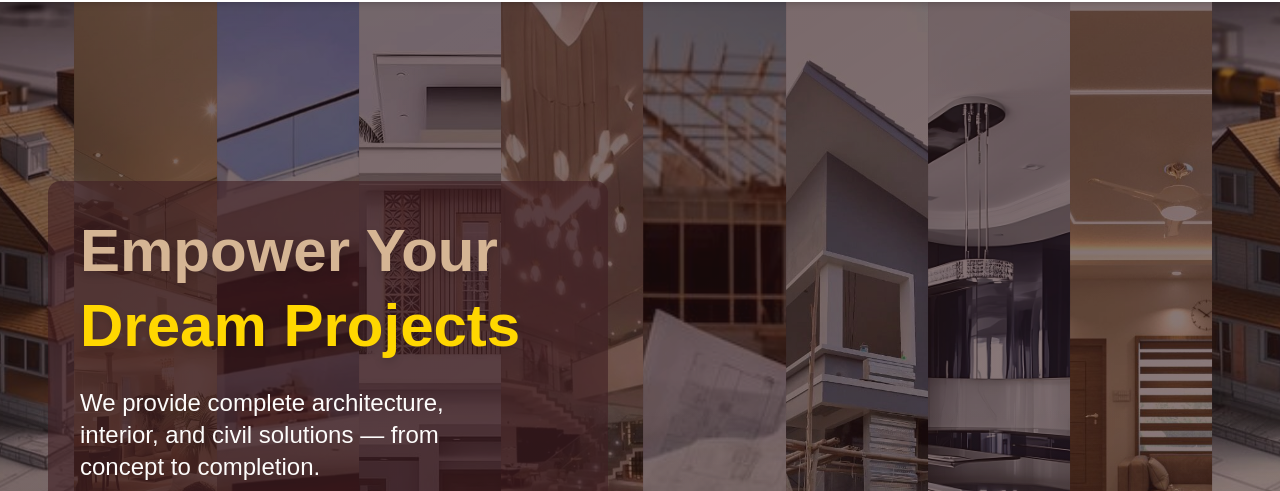
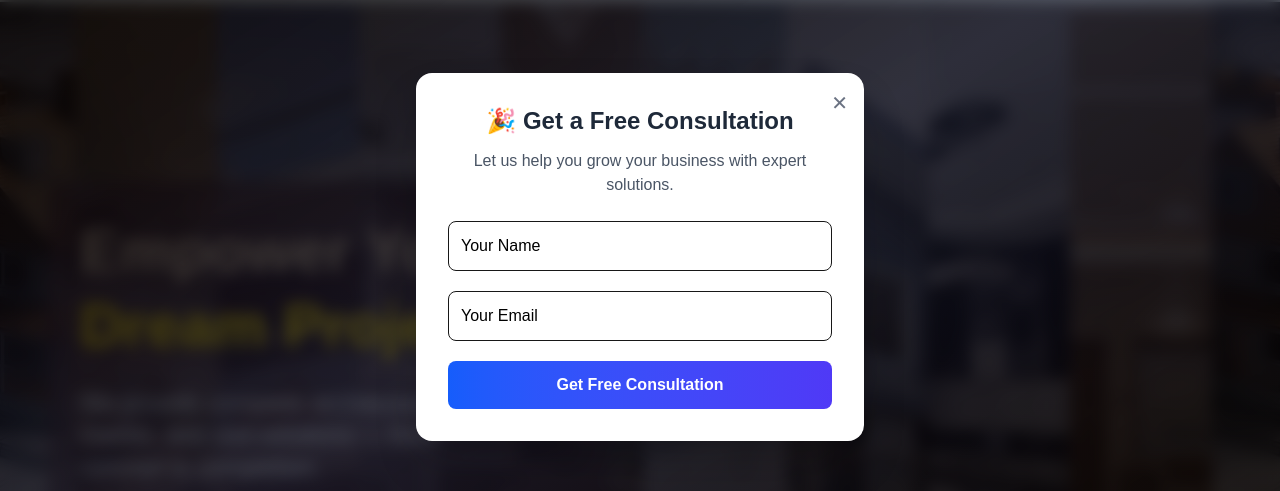
Before and after one commit to nexgen-2025/nexgen-construction-website, a Next.js app: page / in a window 1280 px wide. Shown: the part 143-634 px from the top of the page. Built offline with nearby package versions, Linux system fonts and the light colour scheme.

Commit message:
updated the popup

```diff
--- /dev/null
+++ b/app/components/ConsultationPopup.tsx
@@ -0,0 +1,147 @@
+"use client";
+
+import React, { useState } from "react";
+import toast from "react-hot-toast";
+
+interface ConsultationPopupProps {
+  showPopup: boolean;
+  onClose: () => void;
+}
+
+interface Web3FormResponse {
+  success: boolean;
+  message?: string;
+}
+
+const ConsultationPopup: React.FC<ConsultationPopupProps> = ({
+  showPopup,
+  onClose,
+}) => {
+  const [loading, setLoading] = useState(false);
+
+  if (!showPopup) return null;
+
+  const handleSubmit = async (e: React.FormEvent<HTMLFormElement>) => {
+    e.preventDefault();
+    setLoading(true);
+
+    // keep form reference
+    const form = e.currentTarget;
+
+    const formData = new FormData(form);
+    const data = Object.fromEntries(formData.entries());
+
+    const toastId = toast.loading("Sending...");
+
+    try {
+      const res = await fetch("https://api.web3forms.com/submit", {
+        method: "POST",
+        headers: { "Content-Type": "application/json" },
+        body: JSON.stringify({
+          ...data,
+          subject: "New Consultation Form Submission",
+          form_name: "Consultation Form",
+        }),
+      });
+
+      let result: Web3FormResponse = { success: false };
+
+      // Try parsing JSON safely
+      try {
+        result = (await res.json()) as Web3FormResponse;
+      } catch {
+        // ignore parse errors
+      }
+
+      if (result.success) {
+        toast.success(result.message || "Message sent successfully!", {
+          id: toastId,
+        });
+        form.reset();
+        setTimeout(onClose, 1400);
+      } else {
+        toast.error(result.message || "Failed to send message", {
+          id: toastId,
+        });
+      }
+    } catch (error) {
+      console.error("Submission error:", error);
+      toast.error("An error occurred. Please try again.", { id: toastId });
+    } finally {
+      setLoading(false);
+    }
+  };
+
+  return (
+    <div
+      className="fixed inset-0 flex items-center justify-center z-[9999]"
+      onClick={onClose}
+    >
+      <div className="absolute inset-0 bg-gradient-to-br from-black/80 via-gray-900/70 to-black/80 backdrop-blur-sm"></div>
+
+      <div
+        className="relative bg-white rounded-2xl shadow-2xl p-8 w-full max-w-md text-center animate-fadeIn z-10"
+        onClick={(e) => e.stopPropagation()}
+      >
+        <button
+          onClick={onClose}
+          className="absolute top-4 right-4 text-gray-500 hover:text-gray-800 text-xl"
+          aria-label="Close consultation popup"
+        >
+          ✕
+        </button>
+
+        <h2 className="text-2xl font-bold text-gray-800 mb-3">
+          🎉 Get a Free Consultation
+        </h2>
+        <p className="text-gray-600 mb-6">
+          Let us help you grow your business with expert solutions.
+        </p>
+
+        <form onSubmit={handleSubmit} className="space-y-5" noValidate>
+          <input
+            type="hidden"
+            name="access_key"
+            value="a3653936-b6a6-479e-8456-2e30a5458c49"
+          />
+
+          <div className="relative">
+            <input
+              type="text"
+              name="name"
+              id="name"
+              required
+              disabled={loading}
+              className="peer w-full p-3 border rounded-lg focus:ring-2 focus:ring-blue-500 outline-none placeholder-black"
+              placeholder="Your Name"
+              aria-label="Your name"
+            />
+          </div>
+
+          <div className="relative">
+            <input
+              type="email"
+              name="email"
+              id="email"
+              required
+              disabled={loading}
+              className="peer w-full p-3 border rounded-lg focus:ring-2 focus:ring-blue-500 outline-none placeholder-black"
+              placeholder="Your Email"
+              aria-label="Your email"
+            />
+          </div>
+
+          <button
+            type="submit"
+            disabled={loading}
+            className="w-full bg-gradient-to-r from-blue-600 to-indigo-600 text-white py-3 rounded-lg font-semibold hover:opacity-90 transition transform hover:scale-105 disabled:opacity-50 disabled:cursor-not-allowed"
+          >
+            {loading ? "Sending..." : "Get Free Consultation"}
+          </button>
+        </form>
+      </div>
+    </div>
+  );
+};
+
+export default ConsultationPopup;
--- a/app/page.tsx
+++ b/app/page.tsx
@@ -1,3 +1,6 @@
+"use client";
+
+import { useEffect, useState } from "react";
 import About from "./components/About";
 import Contact from "./components/Contact";
 import Footer from "./components/Footer";
@@ -6,8 +9,39 @@ import Navbar from "./components/NavBar";
 import Projects from "./components/Projects";
 import Services from "./components/Services";
 import WhatsappIcon from "./components/WhatsappIcon";
+import ConsultationPopup from "./components/ConsultationPopup";
 
 export default function Home() {
+  const [showPopup, setShowPopup] = useState(false);
+  const [popupStage, setPopupStage] = useState(0); // 0 = not shown yet
+
+  useEffect(() => {
+    let timer: NodeJS.Timeout;
+
+    const showPopupWithDelay = (delaySeconds: number, stage: number) => {
+      timer = setTimeout(() => {
+        setShowPopup(true);
+        setPopupStage(stage);
+      }, delaySeconds * 1000);
+    };
+
+    // 💡 Use smaller numbers while testing (5 → 300 for real)
+    if (popupStage === 0) {
+      showPopupWithDelay(5, 1); // change to 300 for production
+    } else if (popupStage === 1) {
+      showPopupWithDelay(20, 2);
+    } else if (popupStage === 2) {
+      showPopupWithDelay(40, 3);
+    }
+
+    return () => clearTimeout(timer);
+  }, [popupStage]);
+
+  const handleClosePopup = () => {
+    setShowPopup(false);
+    setPopupStage((prev) => (prev < 3 ? prev + 1 : prev));
+  };
+
   return (
     <main>
       <Navbar />
@@ -18,6 +52,8 @@ export default function Home() {
       <Contact />
       <Footer />
       <WhatsappIcon />
+
+      <ConsultationPopup showPopup={showPopup} onClose={handleClosePopup} />
     </main>
   );
 }
```
